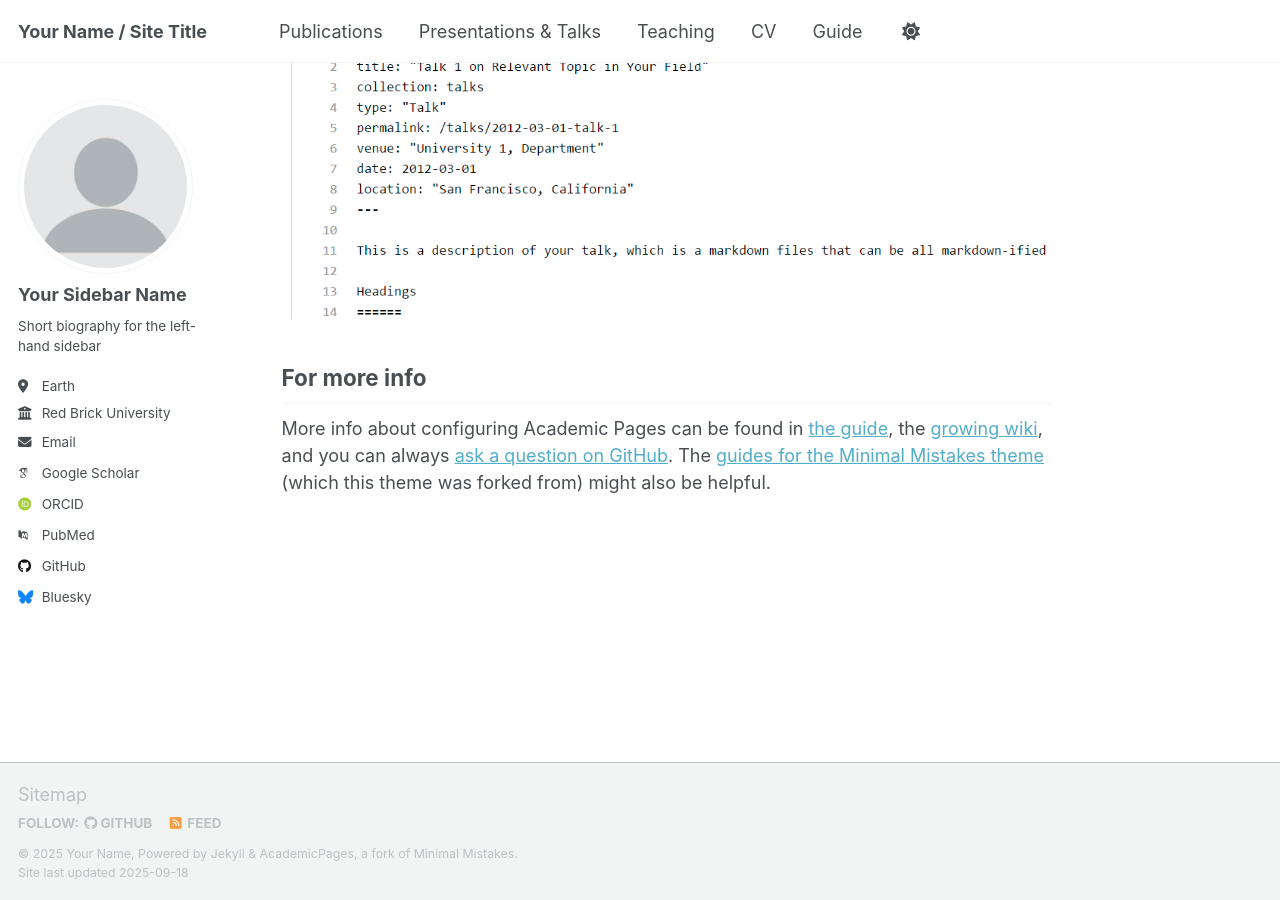
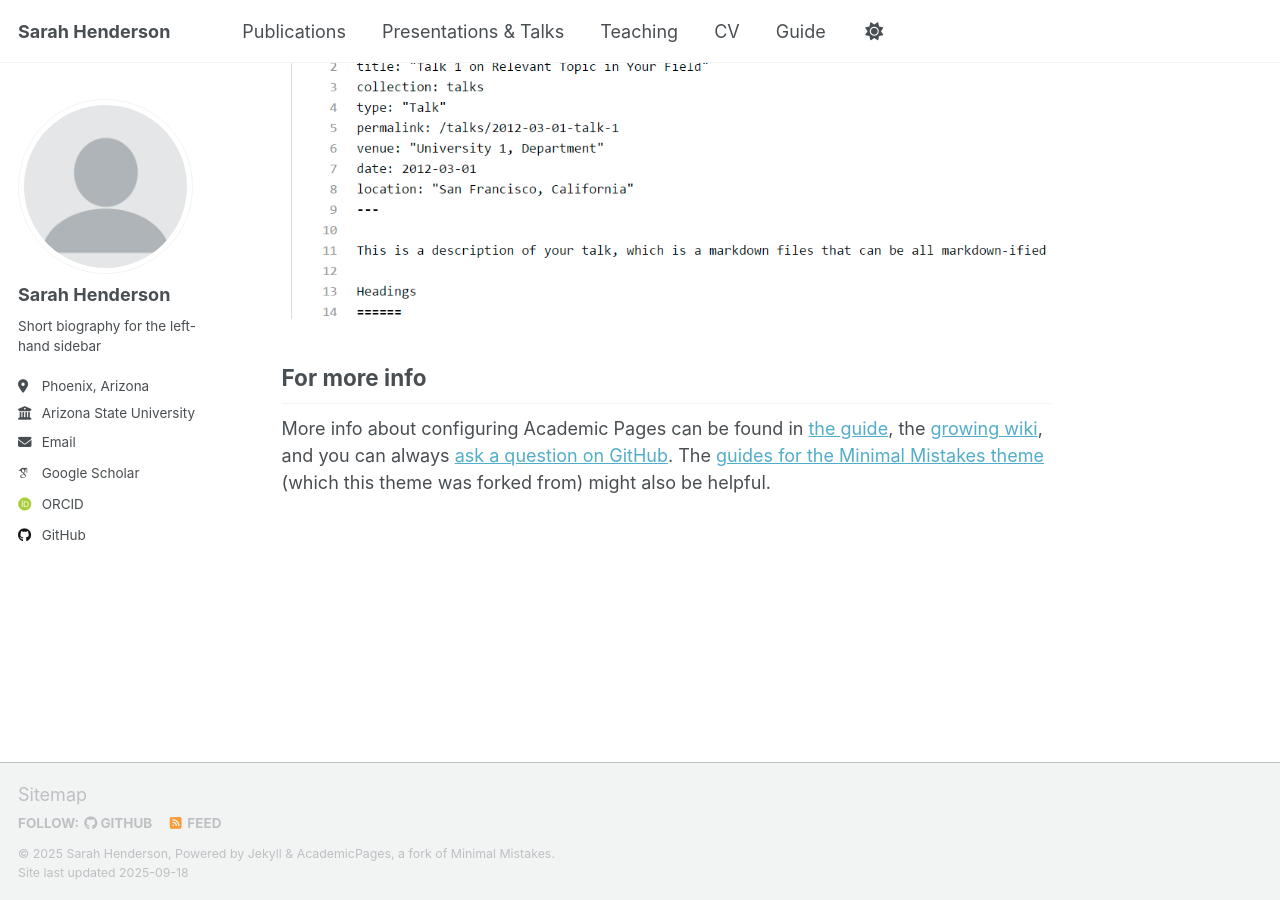
Before and after one commit to sarah-e-henderson/sarah-e-henderson.github.io, a Jekyll site: the page built from _pages/about.md, in a window 1280 px wide and 900 px high, scrolled down 2880 px. Built offline with Jekyll 4.4.1, drawn with Linux system fonts in a browser that asks for light colours; some web fonts are replaced; a script that is not in the unit is left out; part of the change alters nothing that is shown.

Commit message:
Update _config.yml

```diff
--- a/_config.yml
+++ b/_config.yml
@@ -9,9 +9,9 @@
 # Basic Site Settings
 locale                   : "en-US"
 site_theme               : "default" # Currently available options are "default", "air"
-title                    : "Your Name / Site Title"
+title                    : "Sarah Henderson"
 title_separator          : "-"
-name                     : &name "Your Name"
+name                     : &name "Sarah Henderson"
 description              : &description "Your Name's academic portfolio"   # Update this with a general description of your site, this is the default if not overridden by a page
 url                      : https://academicpages.github.io # The base hostname & protocol for your site e.g. "https://[your GitHub username].github.io",
                                                            # or if you already have some other page hosted on Github then use "https://[your GitHub username].github.io/[Your Repo Name]"
@@ -24,25 +24,20 @@ repository               : "academicpages/academicpages.github.io"
 author:
   # Biographic information
   avatar           : "profile.png"
-  name             : "Your Sidebar Name"
-  pronouns         : # example: "she/her"
+  name             : "Sarah Henderson"
+  pronouns         : # example: "she/her/ella"
   bio              : "Short biography for the left-hand sidebar"
-  location         : "Earth"
-  employer         : "Red Brick University"
+  location         : "Phoenix, Arizona"
+  employer         : "Arizona State University"
   uri              : # URL
-  email            : "none@example.org"
+  email            : "shenderson@asu.edu"
 
   # Academic websites
   academia         : # URL
   arxiv            : # URL - Update with the correct link to your profile
   googlescholar    : "https://scholar.google.com/citations?user=PS_CX0AAAAAJ"
-  inspire-hep      : # URL
-  impactstory      : # URL
   orcid            : "http://orcid.org/yourorcidurl"
-  semantic         : # URL
-  pubmed           : "https://www.ncbi.nlm.nih.gov/pubmed/?term=john+snow"
   researchgate     : # URL
-  scopus           : # URL
 
   # Repositories and software development
   bitbucket        : # Username - Update with your username on the site
@@ -52,41 +47,15 @@ author:
   kaggle           : # Username
   stackoverflow    : # User number or user number and name (i.e., use "1" or "1/jeff-atwood")
 
-  # Social media
-  artstation       : # Username
-  bluesky          : "bsky.app" # Replace this with you Bluesky username
-  facebook         : # Username
-  flickr           : # Username
-  foursquare       : # Username
-  goodreads        : # Username
-  google_plus      : # Username
-  keybase          : # Username
-  instagram        : # Username
-  lastfm           : # Username
-  linkedin         : # Username
-  mastodon         : # URL
-  medium           : # URL
-  pinterest        : # Username
-  soundcloud       : # Username
-  steam            : # Username
-  telegram         : # URL
-  tumblr           : # Username
-  twitter          : # Username for X / Twitter
-  vine             : # Username
-  weibo            : # Username
-  wikipedia        : # Username
-  xing             : # Username
-  youtube          : # Username
-  zhihu            : # Username
 
 # Publication Category - The following the list of publication categories and their headings
 publication_category:
-  books:
-    title: 'Books'
   manuscripts:
     title: 'Journal Articles'
   conferences:
     title: 'Conference Papers'
+  books reviews:
+    title: 'Books'
 
 # Site Settings
 teaser                   :  # filename of teaser fallback teaser image placed in /images/ for social media previews
@@ -132,16 +101,6 @@ bing_site_verification   :
 alexa_site_verification  :
 yandex_site_verification :
 
-
-# Social Sharing
-twitter:
-  username               : &twitter
-facebook:
-  username               :
-  app_id                 :
-  publisher              :
-og_image                 :  # Social media default site image
-og_description           :  # Social media default site image description
 # For specifying social profiles
 # - https://developers.google.com/structured-data/customize/social-profiles
 social:
```
